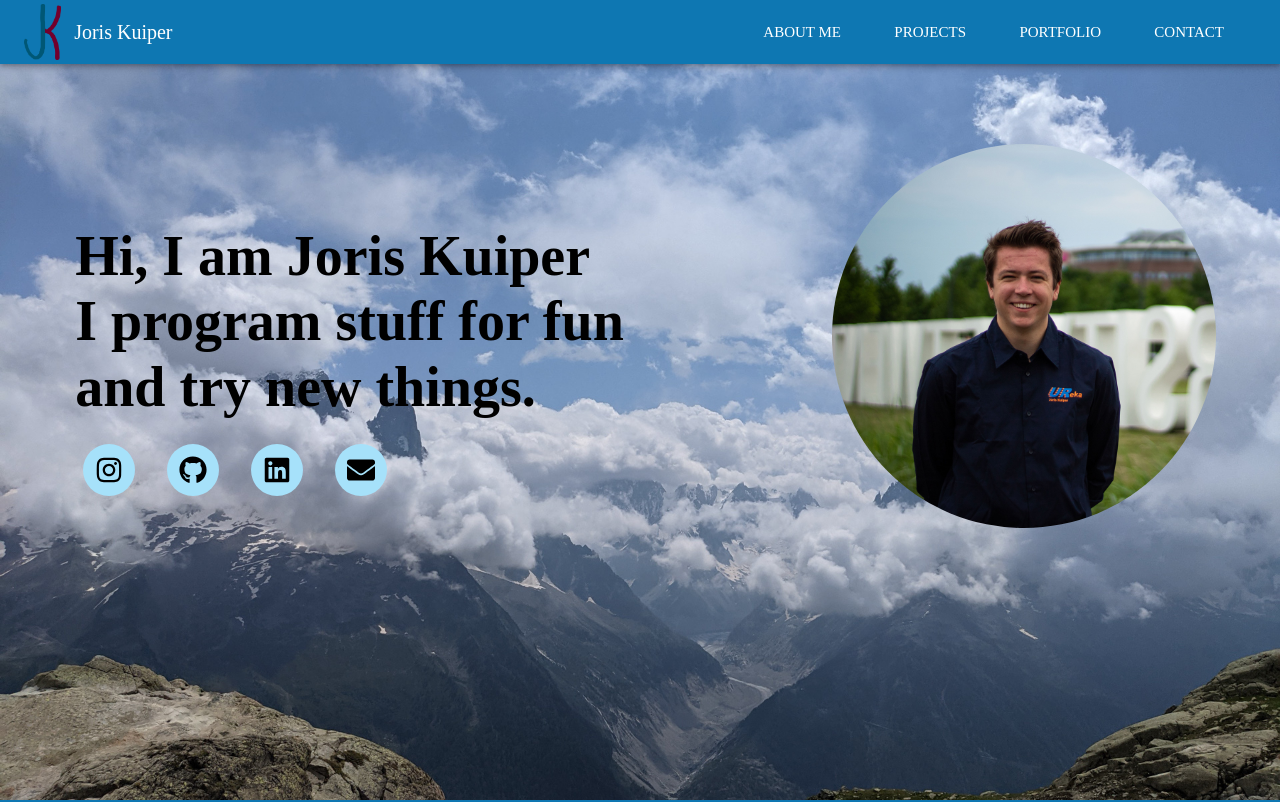
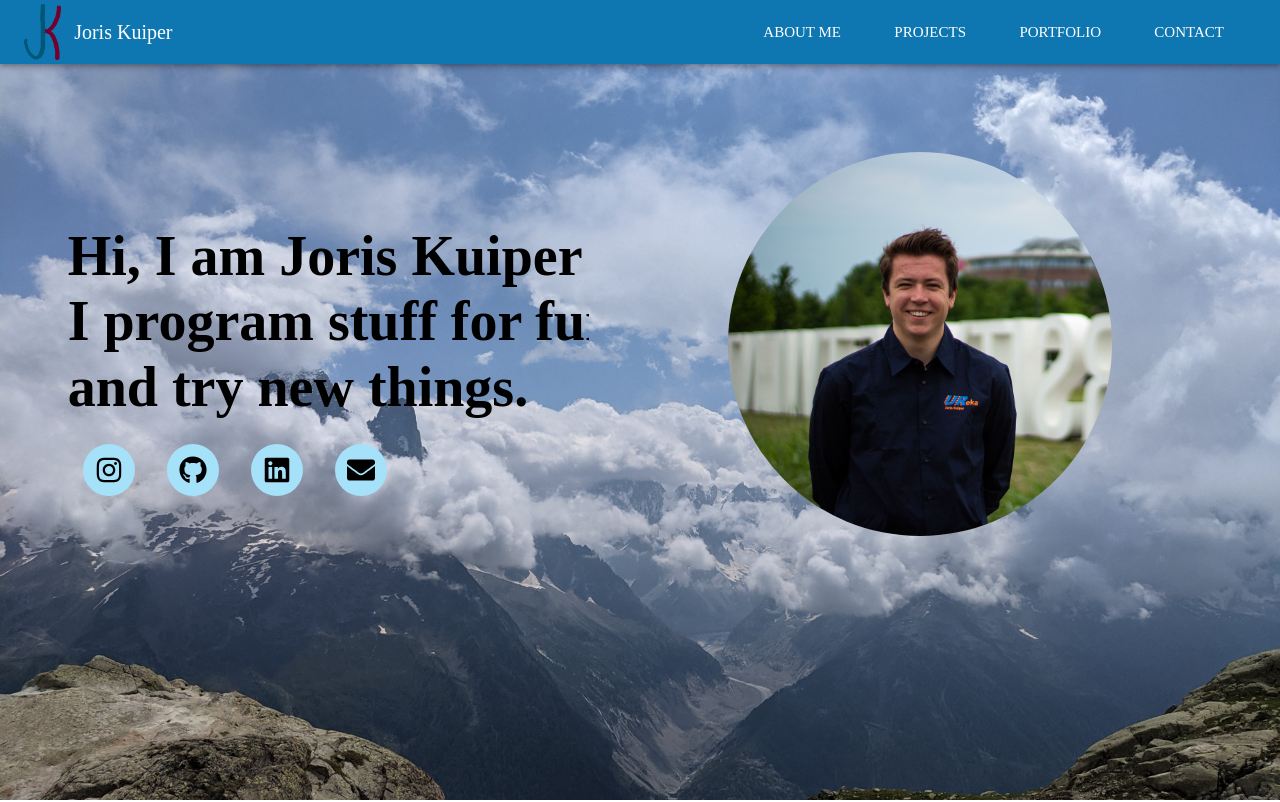
Before and after one commit to kasteelharry/Juno, a React (Create React App) app in the folder juno-client/: page /#/ in a window 1280 px wide. Shown: the top 802 px of the page. Built offline with nearby package versions, Linux system fonts and the light colour scheme.

Commit message:
Fix containers that were to big for mobile screen

```diff
--- a/juno-client/src/App/AppContainer.tsx
+++ b/juno-client/src/App/AppContainer.tsx
@@ -19,31 +19,29 @@ function AppContainer() {
     return (
         <ThemeProvider theme={PersonalTheme}>
             <meta name="viewport" content="width=device-width" />
-
-            <Box className="AppContainer" sx={{minHeight:'100vh'}}>
+            <Box sx={{ minWidth: '100%' }}>
+                <MenuBar />
+            </Box>
+            <Box className="AppContainer" sx={{ minHeight: '100vh', minWidth: '100vw' }}>
                 <Helmet>
                     <title>Joris Kuiper</title>
                 </Helmet>
-
-                <MenuBar />
-                <Box >
+                <Box>
                     {/* Removed the network moving background due to very high CPU usage. */}
                     {/* <Background /> */}
-                    <img className='background' src={require('../images/background.jpg')} alt='mountains over Charmonix'/>
+                    <img className='background' src={require('../images/background.jpg')} alt='mountains over Charmonix' />
                 </Box>
                 <Routes>
                     <Route path="/" element={<LandingPage />} />
                     <Route path='/about' element={<AboutPage />} />
                     <Route path='/contact' element={<ContactPage />} />
                     <Route path='/portfolio' element={<PortfolioPage />} />
-                    <Route path='/projects' element={<ProjectPage/>}/>
+                    <Route path='/projects' element={<ProjectPage />} />
                 </Routes>
-
-
             </Box>
-            <Box className='footer'>
-                <Footer/>
-                </Box>
+            <Box sx={{ minWidth: '100%' }}>
+                <Footer />
+            </Box>
         </ThemeProvider>
     )
 }
--- a/juno-client/src/App/LandingPage/LandingPage.scss
+++ b/juno-client/src/App/LandingPage/LandingPage.scss
@@ -13,17 +13,20 @@
 }
 
 .TitleAndLinks {
+    display: block;
     margin-top: -5vh;
     padding-right: 5vw;
     float: left;
     margin-left: 4vw;
-    size: auto;
+    max-width: 91vw;
+    height: auto;
     @media only screen and (min-width: 900px) {
         margin-top: 10vh;
     }
     @media only screen and (min-width: 1500px) {
         margin-left: 5vw;
         padding-right: 4vw;
+        width: 45%;
     }
     @media only screen and (min-width: 2000px) {
         margin-left: 10vw;
@@ -32,27 +35,47 @@
 
 }
 
+.titleText {
+    display: flex;
+    justify-content: space-around;
+}
+
 .ProfilePhotoBox {
     display: flex;
     position: relative;
     object-fit: cover;
     border-radius: 100%;
-    width: 4;
+    justify-content: space-around;
+    @media only screen and (min-width: 0px) {
+        width: 100vw;
+    }
+    @media only screen and (min-width: 1250px) {
+        justify-content: left;
+        width: 4vw;
+        margin-left: 10vw;
+    }
 
 }
 
 .ProfilePhoto {
     position:relative;
     object-fit: cover;
-    width: 30vw;
+
     min-width: 400;
-    margin-left: 5vw;
+    margin-top: 15%;
     border-radius: 100%;
-    margin-right: 30vw;
-    display: none;
+
+    @media only screen and (min-width: 0px) {
+        width: 80%;
+    }
+    @media only screen and (min-width: 900px) {
+        display: block;
+    }
     @media only screen and (min-width: 1250px) {
-        display: block;
+        display: inline-block;
         margin-left: 10vw;
+        width: 30vw;
+        margin-left: 5vw;
     }
     @media only screen and (min-width: 2000px) {
         max-width: 600px;
--- a/juno-client/src/App/LandingPage/LandingPage.tsx
+++ b/juno-client/src/App/LandingPage/LandingPage.tsx
@@ -10,12 +10,13 @@ function LandingPage() {
             <Box className='content'>
                     <Box className='TitleAndLinks'>
                         <Typography
+                            className='titleText'
                             variant="h3"
                             noWrap
                             fontWeight='bold'
                             component="div"
                             sx={{
-                                ml: 3, mr: 2, paddingBottom: 3, fontFamily: "Segoe UI"
+                                ml: '3%', mr: '2%', paddingBottom: 3, fontFamily: "Segoe UI"
                             }}
                         >
                             Hi, I am Joris Kuiper <br />
--- a/juno-client/src/Theme/PersonalTheme.d.tsx
+++ b/juno-client/src/Theme/PersonalTheme.d.tsx
@@ -24,15 +24,17 @@ export const PersonalTheme = createTheme({
     typography: {
         fontFamily: font,
         h3: {
-            fontFamily: font,
-            fontSize: '2rem',
+            '@media (min-width:0px)': {
+                fontFamily: font,
+                fontSize: '1.8rem',
+            },
             '@media (min-width:600px)': {
                 fontFamily: font,
-                fontSize: '2.5rem',
+                fontSize: '2.25rem',
             },
             '@media (min-width:900px)': {
                 fontFamily: font,
-                fontSize: '3rem',
+                fontSize: '2.8rem',
             },
             '@media (min-width:1000px)': {
                 fontFamily: font,
@@ -48,11 +50,11 @@ export const PersonalTheme = createTheme({
             fontSize: '2rem',
             '@media (min-width:600px)': {
                 fontFamily: font,
-                fontSize: '2.25rem',
+                fontSize: '1.5rem',
             },
             '@media (min-width:900px)': {
                 fontFamily: font,
-                fontSize: '2.5rem',
+                fontSize: '2.0rem',
             },
             '@media (min-width:1000px)': {
                 fontFamily: font,
```
